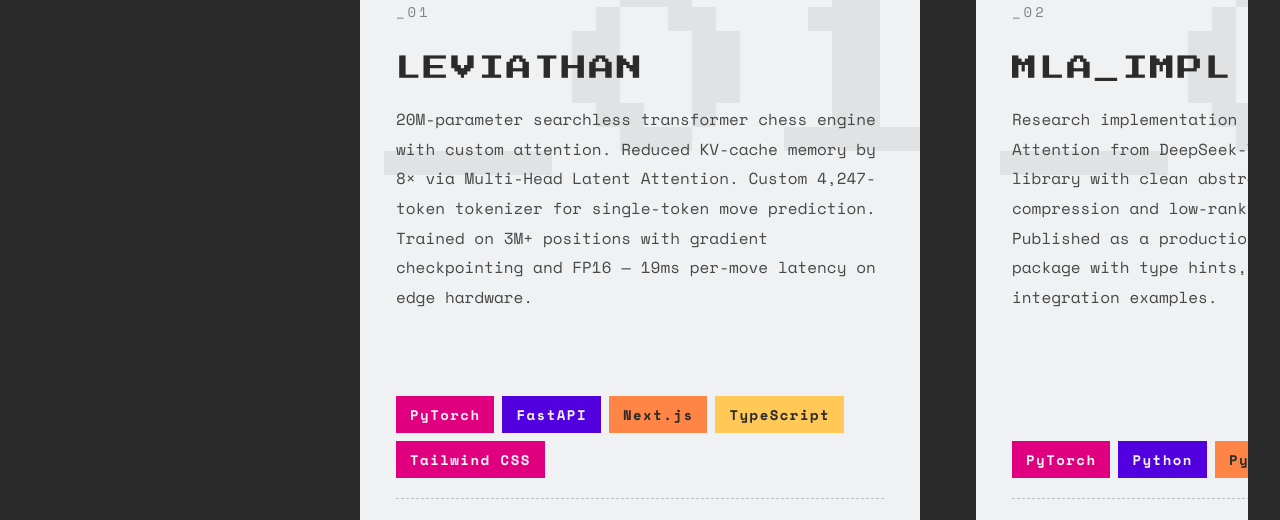
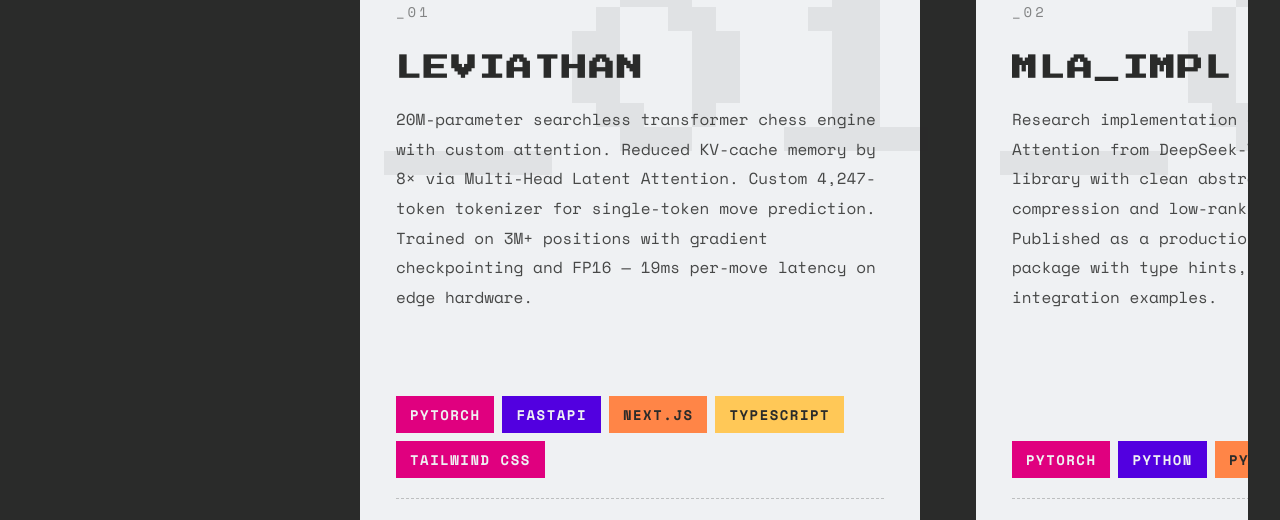
Before and after one commit to Nemesis-12/portfolio, a React (Vite) app: page / in a window 1280 px wide. Shown: the part 1090-1610 px from the top of the page. Built offline with nearby package versions, Linux system fonts and the light colour scheme.

Commit message:
mochi: uppercase project tags + bold project titles

```diff
--- a/src/portfolio.css
+++ b/src/portfolio.css
@@ -131,12 +131,12 @@
   .pcard:hover .pcard-ghost{color:var(--color-platinum);opacity:.10}
   .pcard-num{font-size:14px;color:var(--color-graphite);opacity:.55;letter-spacing:3px;position:relative;z-index:2;transition:color .35s var(--ease),opacity .35s var(--ease)}
   .pcard:hover .pcard-num{color:var(--color-platinum);opacity:.9}
-  .pcard-name{font-family:var(--font-display);font-size:clamp(20px,2vw,26px);color:var(--color-graphite);letter-spacing:2px;margin-top:30px;position:relative;z-index:2;line-height:1.3;transition:color .35s var(--ease)}
+  .pcard-name{font-family:var(--font-display);font-weight:700;font-size:clamp(20px,2vw,26px);color:var(--color-graphite);letter-spacing:2px;margin-top:30px;position:relative;z-index:2;line-height:1.3;transition:color .35s var(--ease)}
   .pcard:hover .pcard-name{color:var(--color-platinum)}
   .pcard-desc{font-size:16px;color:var(--color-graphite);opacity:.85;line-height:1.85;margin-top:20px;flex:1;position:relative;z-index:2;text-wrap:pretty;transition:color .35s var(--ease),opacity .35s var(--ease)}
   .pcard:hover .pcard-desc{color:var(--color-platinum);opacity:1}
   .pcard-tags{display:flex;gap:8px;flex-wrap:wrap;margin-top:18px;position:relative;z-index:2}
-  .ptag{font-size:14px;padding:8px 14px;letter-spacing:1.5px;font-weight:700;transition:background .35s var(--ease),color .35s var(--ease),border-color .35s var(--ease)}
+  .ptag{font-size:14px;padding:8px 14px;letter-spacing:1.5px;font-weight:700;text-transform:uppercase;transition:background .35s var(--ease),color .35s var(--ease),border-color .35s var(--ease)}
   .ptag-fuchsia{background:var(--color-fuchsia-flame);color:var(--color-platinum)}
   .ptag-blue{background:var(--color-ultrasonic-blue);color:var(--color-platinum)}
   .ptag-orange{background:var(--color-atomic-tangerine);color:var(--color-graphite)}
```
